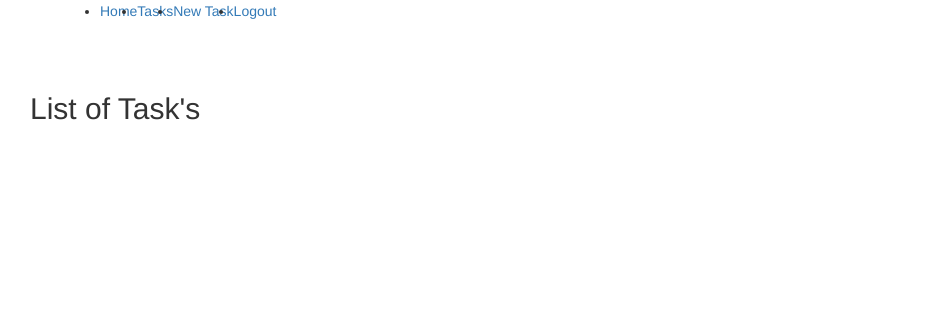
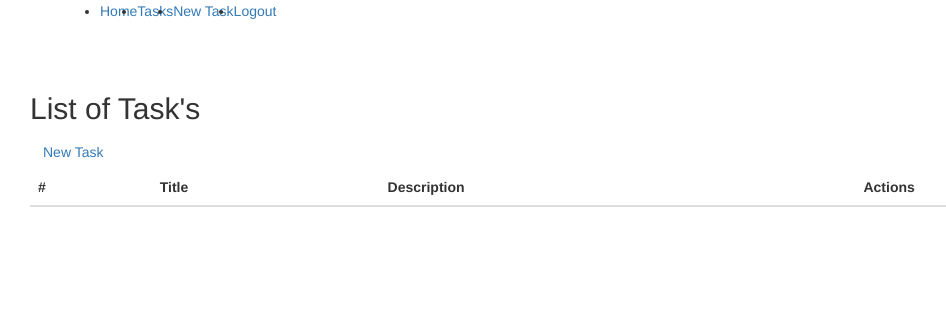
Before and after one commit to wbmedia/python-flask-practice, a Flask app: page /tasks in a window 1280 px wide; the page is wider, and only the part inside the window is pictured. Shown: the top 312 px of that part, without its empty margins (25-971 px from the left). Run offline with Flask 2, Linux system fonts and the light colour scheme; the visitor is signed in with stand-in values (Sample User, id 1); data comes from the database, SQL or seed files in the repository; data that the repository does not hold is empty; some libraries are stand-ins or nearby versions.

Commit message:
edit task created

```diff
--- a/app/consts.py
+++ b/app/consts.py
@@ -6,3 +6,5 @@ LOGOUT = 'Logout Success.'
 ERROR_USER_OR_PASSWORD = 'Wrong User or Password.'
 
 TASK_CREATED = 'Task Created Success.'
+
+TASK_UPDATED = 'Task Updated Success.'
--- a/app/models.py
+++ b/app/models.py
@@ -64,6 +64,12 @@ class Task(db.Model):
     user_id = db.Column(db.Integer, db.ForeignKey('users.id'))
     created_at = db.Column(db.DateTime, default=datetime.datetime.now())
 
+    @property
+    def little_description(self):
+        if len(self.description) > 20:
+            return self.description[0:19] + "..."
+        return self.description
+
     @classmethod
     def create_element(cls, title, description, user_id):
         task = Task(title=title, description=description, user_id=user_id)
@@ -71,3 +77,19 @@ class Task(db.Model):
         db.session.commit()
 
         return task
+
+    @classmethod
+    def get_get_by_id(cls, id):
+        return Task.query.filter_by(id=id).first()
+
+    @classmethod
+    def update_element(cls, id, title, description):
+        task = Task.get_get_by_id(id)
+        if task is None:
+            return False
+        task.title = title
+        task.description = description
+        db.session.add(Task)
+        db.session.commit()
+
+        return Task
--- a/app/templates/task/list.html
+++ b/app/templates/task/list.html
@@ -1,6 +1,37 @@
 {% extends 'layout.html' %}
 
 {% block container %}
-    <h2>List of Task's</h2>
+
+    <div class="d-inline-block">
+        <h2>List of Task's</h2>
+        <a class="btn btn-link" href="{{url_for('.new_task')}}">New Task</a>
+    </div>
+    <table class="table table-hover">
+        <thead>
+            <tr>
+                <th scope="col">#</th>
+                <th scope="col">Title</th>
+                <th scope="col">Description</th>
+                <th scope="col">Actions</th>
+            </tr>
+        </thead>
+
+        <tbody>
+
+            {% for task in tasks%}
+            <tr>
+                <td>{{task.id}}</td>
+                <td>{{task.title}}}</td>
+                <td>{{task.little_description}}}</td>
+                <td>
+                    <a href="{{url_for('.edit_task', task_id=task.id)}}" class="btn btn-primary d-inline-block">Edit</a>
+                    <a href="" class="btn btn-danger d-inline-block" >Delete</a>
+                </td>
+                </tr>
+            {% endfor %}
+
+        </tbody>
+
+    </table>
 
 {% endblock %}
--- a/app/views.py
+++ b/app/views.py
@@ -1,5 +1,5 @@
 from flask import Blueprint
-from flask import render_template, request, flash, redirect, url_for
+from flask import render_template, request, flash, redirect, url_for, abort
 from flask_login import login_user, logout_user, login_required, current_user
 
 from .models import User, Task
@@ -72,7 +72,8 @@ def index():
 @page.route('/tasks')
 @login_required
 def tasks():
-    return render_template('task/list.html', title='Tasks')
+    tasks = current_user.tasks
+    return render_template('task/list.html', title='Tasks', tasks=tasks)
 
 
 @page.route('/tasks/new', methods=['GET', 'POST'])
@@ -86,3 +87,19 @@ def new_task():
             flash(TASK_CREATED)
 
     return render_template('task/new.html', title='New Task', form=form)
+
+
+@page.route('/task/edit/<int:task_id>', methods=['GET', 'POST'])
+@login_required
+def edit_task(task_id):
+    task = Task.query.get_or_404(task_id)
+
+    if task.user_id != current_user.id:
+        abort(404)
+    form = TaskForm(request.form, obj=task)
+    if request.method == 'POST' and form.validate():
+        task = Task.update_element(task.id, form.title.data, form.description.data)
+        if task:
+            flash(TASK_UPDATED)
+
+    return render_template('task/edit.html', title='Edit Task', form=form)
```
Also changed, not shown: app/templates/task/edit.html (added, +21 -0 lines).
